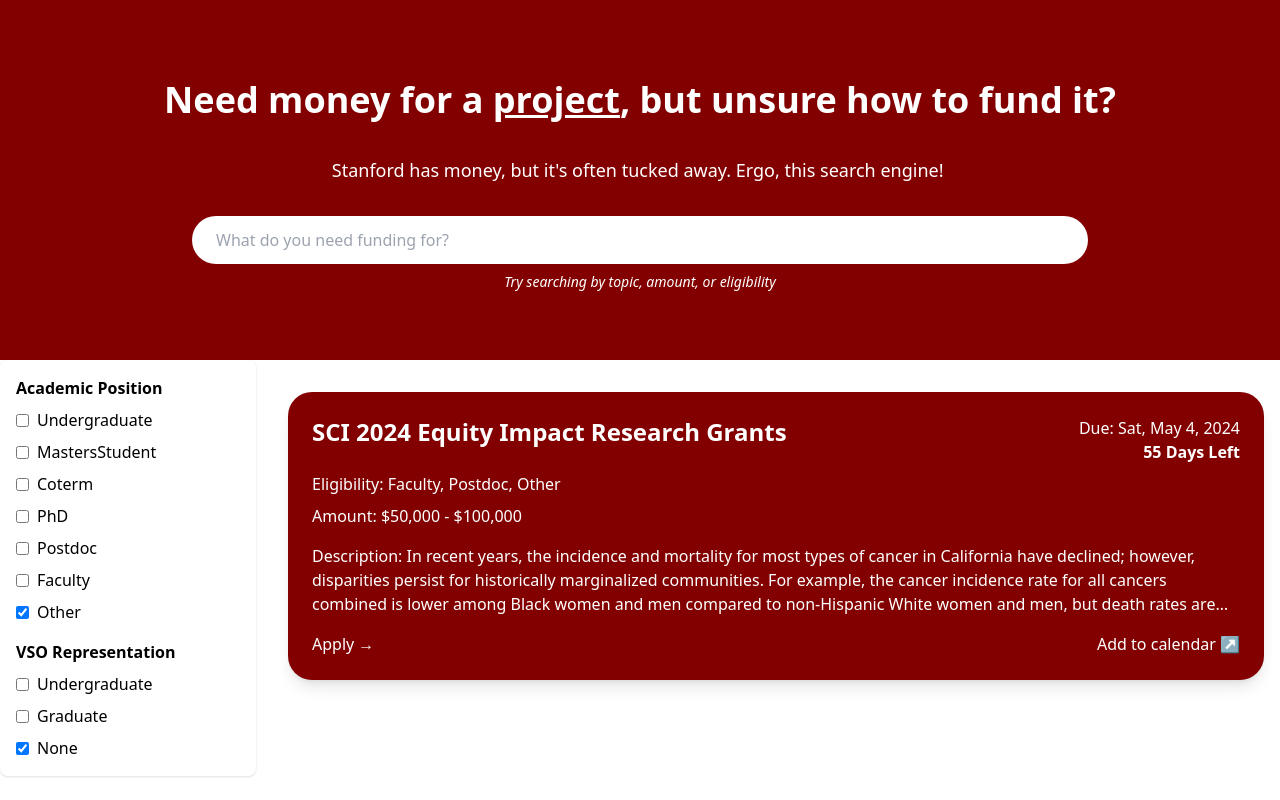
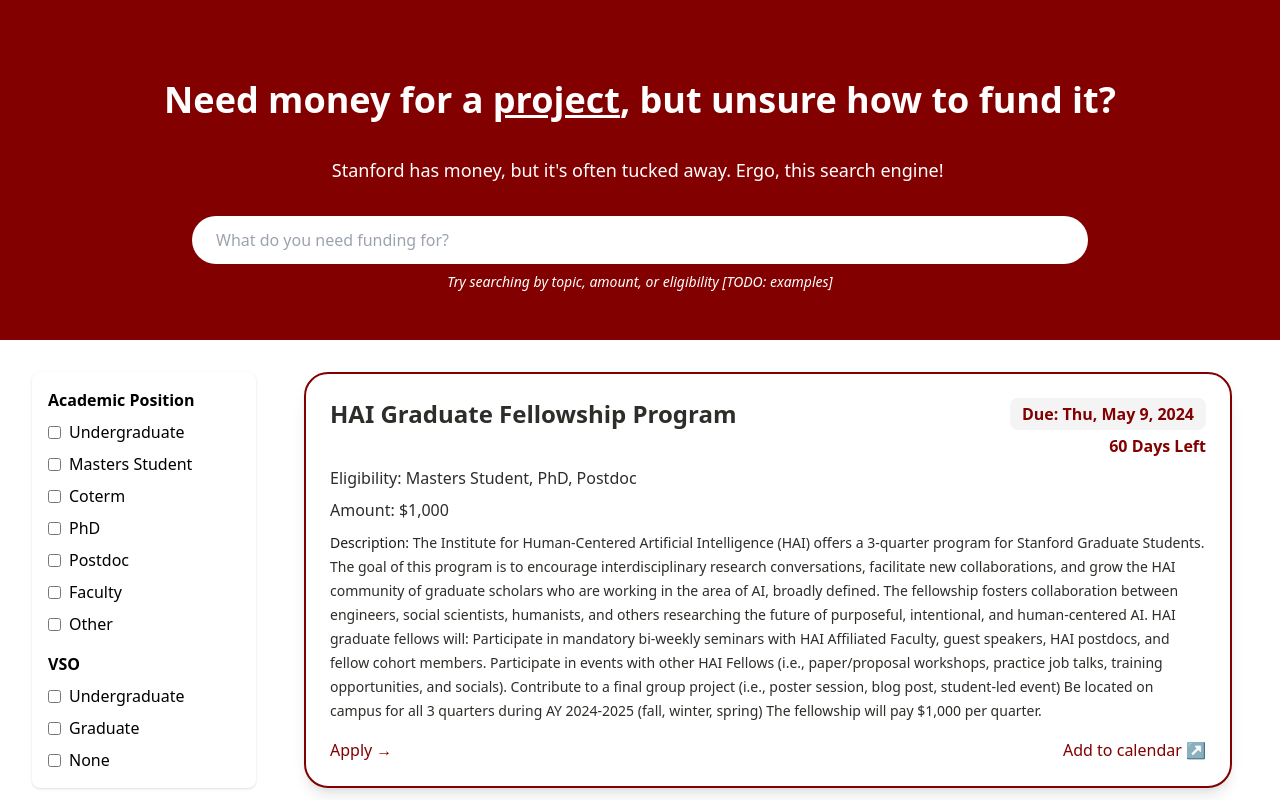
Before and after one commit to selenasun1618/freemoneyfromstanford, a Next.js app: page / in a window 1280 px wide. Shown: the top 800 px of the page. Built offline with nearby package versions, Linux system fonts and the light colour scheme.

Commit message:
fixes: multiple check boxes allowed, UI

```diff
--- a/database.json
+++ b/database.json
@@ -4,7 +4,7 @@
         "description": "The Stanford Existential Risks Initiative will fund 10-week full-time research projects dedicated to mitigating existential risks, such as nuclear war, engineered pandemics, AI deployments, and environmental changes. The program emphasizes community building among researchers through speaker events, discussion groups, and social events. Students will work under the guidance of mentors including faculty members, postdoctoral scholars, or industry experts.",
         "eligibility": [
             "Undergraduate",
-            "MastersStudent",
+            "Masters Student",
             "Coterm",
             "PhD"
         ],
@@ -18,7 +18,7 @@
         "title": "HAI Graduate Fellowship Program",
         "description": "The Institute for Human-Centered Artificial Intelligence (HAI) offers a 3-quarter program for Stanford Graduate Students. The goal of this program is to encourage interdisciplinary research conversations, facilitate new collaborations, and grow the HAI community of graduate scholars who are working in the area of AI, broadly defined. The fellowship fosters collaboration between engineers, social scientists, humanists, and others researching the future of purposeful, intentional, and human-centered AI. HAI graduate fellows will: Participate in mandatory bi-weekly seminars with HAI Affiliated Faculty, guest speakers, HAI postdocs, and fellow cohort members. Participate in events with other HAI Fellows (i.e., paper/proposal workshops, practice job talks, training opportunities, and socials). Contribute to a final group project (i.e., poster session, blog post, student-led event) Be located on campus for all 3 quarters during AY 2024-2025 (fall, winter, spring) The fellowship will pay $1,000 per quarter.",
         "eligibility": [
-            "MastersStudent",
+            "Masters Student",
             "PhD",
             "Postdoc"
         ],
--- a/src/app/page.tsx
+++ b/src/app/page.tsx
@@ -27,8 +27,8 @@
 export default function Home() {
     let [filterState, setFilterState] = useState<FilterState>({
         minAmount: null,
-        position: AcademicPosition.defaultValue,
-        representingVSO: RepresentingVSO.defaultValue,
+        positions: [],
+        representingVSOs: [],
         sortBy: SortBy.defaultValue,
         sortOrder: SortOrder.defaultValue
     });
@@ -75,12 +75,12 @@
                         &nbsp;
                     </p>
 
-                    <div className="flex flex-col grow sm:rounded-2xl px-5 pb-5">
+                    <div className="flex flex-col grow sm:rounded-2xl">
                         <div className="my-2 flex justify-center">
                             <div className="w-full max-w-4xl">
                                 <SearchInput value={searchQuery} onChange={setSearchQuery} />
                                 <p className="text-sm italic text-white mt-2 text-center">
-                                    Try searching by topic, amount, or eligibility
+                                    Try searching by topic, amount, or eligibility [TODO: examples]
                                 </p>
                             </div>
                         </div>
@@ -89,7 +89,7 @@
                 </div>
             </div>
 
-            <div className="flex gap-4">
+            <div className="flex gap-4 pt-8">
                 <div className="w-64">
                     <Filter filterState={filterState} onFilterChange={setFilterState} />
                 </div>
--- a/src/components/Filter.tsx
+++ b/src/components/Filter.tsx
@@ -7,20 +7,29 @@
 
 export function Filter({ filterState, onFilterChange }: FilterProps): React.ReactElement {
     const handlePositionChange = (position: AcademicPosition.Type) => {
+        const newPositions = filterState.positions.includes(position)
+            ? filterState.positions.filter(p => p !== position)  // remove if already selected
+            : [...filterState.positions, position];  // add if not selected
+
         onFilterChange({
             ...filterState,
-            position: filterState.position === position ? null : position
+            positions: newPositions
         });
     };
 
     const handleVSOChange = (vso: RepresentingVSO.Type) => {
+        const newVSOs = filterState.representingVSOs.includes(vso)
+            ? filterState.representingVSOs.filter(v => v !== vso)  // remove if already selected
+            : [...filterState.representingVSOs, vso];  // add if not selected
+
         onFilterChange({
             ...filterState,
-            representingVSO: filterState.representingVSO === vso ? null : vso
+            representingVSOs: newVSOs
         });
     };
 
     return (
+        <div className="pl-8">
             <div className="space-y-4 p-4 bg-white rounded-lg shadow">
                 <div>
                     <h3 className="font-semibold mb-2">Academic Position</h3>
@@ -29,9 +38,9 @@
                             <label key={position} className="flex items-center space-x-2">
                                 <input
                                     type="checkbox"
-                                checked={filterState.position === position}
+                                    checked={filterState.positions.includes(position)}
                                     onChange={() => handlePositionChange(position)}
-                                className="rounded border-gray-300"
+                                    className="rounded border-gray-600"
                                 />
                                 <span>{position}</span>
                             </label>
@@ -40,13 +49,13 @@
                 </div>
 
                 <div>
-                <h3 className="font-semibold mb-2">VSO Representation</h3>
+                    <h3 className="font-semibold mb-2">VSO</h3>
                     <div className="space-y-2">
                         {RepresentingVSO.values.map(vso => (
                             <label key={vso} className="flex items-center space-x-2">
                                 <input
                                     type="checkbox"
-                                checked={filterState.representingVSO === vso}
+                                    checked={filterState.representingVSOs.includes(vso)}
                                     onChange={() => handleVSOChange(vso)}
                                     className="rounded border-gray-300"
                                 />
@@ -56,5 +65,6 @@
                     </div>
                 </div>
             </div>
+        </div>
     );
 }
--- a/src/components/GrantCard.tsx
+++ b/src/components/GrantCard.tsx
@@ -18,12 +18,17 @@
     };
 
     const getDaysLeft = (deadline: string | Date) => {
-        if (!deadline) return null;
+        console.log('Deadline received:', deadline); // Log the raw deadline
+        if (!deadline) {
+            console.log('No deadline provided');
+            return null;
+        }
         const today = new Date();
         const deadlineDate = deadline instanceof Date ? deadline : new Date(deadline);
         const diffTime = deadlineDate.getTime() - today.getTime();
         const diffDays = Math.ceil(diffTime / (1000 * 60 * 60 * 24));
-        return diffDays > 0 ? diffDays : null;
+        const result = diffDays > 0 ? diffDays : null;
+        return result;
     };
 
     const daysLeft = getDaysLeft(grant.deadline);
@@ -38,28 +43,33 @@
     };
 
     return (
-        <div className="rounded-3xl bg-cardinal-red-dark p-6 text-white shadow-lg hover:shadow-xl transition-shadow">
+        <div className="rounded-3xl bg-white border-2 border-cardinal-red-dark p-6 text-black-900 shadow-lg hover:shadow-xl transition-shadow">
             <div className="flex justify-between items-start">
-                <h2 className="text-2xl font-semibold">{grant.title}</h2>
+                <h2 className="text-2xl font-semibold text-black-900">{grant.title}</h2>
                 <div className="text-right">
-                    <div>Due: {formatDeadline(grant.deadline)}</div>
+                    <div className="font-bold text-cardinal-red-dark bg-black-25 px-3 py-1 rounded-lg inline-block">
+                        Due: {formatDeadline(grant.deadline)}
+                    </div>
                     {daysLeft && (
-                        <div className="font-bold">{daysLeft} Days Left</div>
+                        <div className="font-bold text-cardinal-red-dark mt-1">{daysLeft} Days Left</div>
                     )}
                 </div>
             </div>
 
             <div className="mt-2">
-                <span className="font-medium">Eligibility: </span>
+                <span className="font-medium text-black-900">Eligibility: </span>
                 {grant.eligibility.join(', ')}
             </div>
 
             <div className="mt-2">
-                <span className="font-medium">Amount: </span>
+                <span className="font-medium text-black-900">Amount: </span>
                 {formatAmount()}
             </div>
 
-            <p className="mt-4 text-gray-200 line-clamp-3">Description: {grant.description}</p>
+            <div className="mt-2">
+                <span className="font-medium text-black-1000 text-sm">Description: </span>
+                <span className="text-sm">{grant.description}</span>
+            </div>
 
             <div className="flex justify-between items-center mt-4">
                 {grant.url ? (
@@ -67,23 +77,24 @@
                         href={grant.url}
                         target="_blank"
                         rel="noopener noreferrer"
-                        className="inline-flex items-center text-white hover:text-gray-200"
+                        className="inline-flex items-center text-cardinal-red-dark hover:text-cardinal-red hover:font-bold transition-all duration-150"
                     >
                         Apply →
                     </a>
                 ) : (
-                    <span className="text-gray-300">Application not yet open</span>
+                    <span className="text-black-400">Application not yet open</span>
                 )}
 
+                {grant.deadline && (
                     <button
-                    className="text-white hover:text-gray-200"
+                        className="text-cardinal-red-dark hover:text-cardinal-red hover:font-bold transition-all duration-150"
                         onClick={() => {
-                        // TODO: Implement calendar functionality
                             console.log('Add to calendar clicked');
                         }}
                     >
                         Add to calendar ↗
                     </button>
+                )}
             </div>
         </div>
     );
--- a/src/components/ResultView.tsx
+++ b/src/components/ResultView.tsx
@@ -24,10 +24,10 @@
     }, [grants, searchQuery]);
 
     return (
-        <div className="container mx-auto px-4 py-8">
+        <div className="container mx-auto px-8 pr-12">
             {sortedAndFilteredGrants.length === 0 ? (
                 <div className="text-center text-gray-500">
-                    No grants found matching your criteria
+                    No grants found matching your criteria :(
                 </div>
             ) : (
                 <ul className="space-y-4">
--- a/src/internal/types.ts
+++ b/src/internal/types.ts
@@ -1,7 +1,7 @@
 import { z } from 'zod'
 
 export namespace AcademicPosition {
-    export const values = ['Undergraduate', 'MastersStudent', 'Coterm', 'PhD', 'Postdoc', 'Faculty', 'Other'] as const
+    export const values = ['Undergraduate', 'Masters Student', 'Coterm', 'PhD', 'Postdoc', 'Faculty', 'Other'] as const
     export const schema = z.enum(values)
     export type Type = (typeof values)[number]
     export const defaultValue: Type = 'Other'
@@ -62,14 +62,12 @@
     sortOrder: SortOrder.Type,
 }
 
-export type FilterState = {
-    /// Initialize to `null`.
-    position: AcademicPosition.Type | null,
-    /// Initialize to `null`.
-    representingVSO: RepresentingVSO.Type | null,
-    minAmount: number | null,
-    sortBy: SortBy.Type,
-    sortOrder: SortOrder.Type,
+export interface FilterState {
+    minAmount: number | null;
+    positions: AcademicPosition.Type[];
+    representingVSOs: RepresentingVSO.Type[];
+    sortBy: SortBy.Type;
+    sortOrder: SortOrder.Type;
 }
 
 export type SearchState = {
--- a/tailwind.config.ts
+++ b/tailwind.config.ts
@@ -30,6 +30,7 @@
         200: '#C0C0BF',
         100: '#D5D5D4',
         50: '#EAEAEA',
+        25: '#F4F4F4',
       },
       'white': '#ffffff',
       'cardinal-red': '#8c1515',
```
Also changed, not shown: src/internal/filter.ts (+13 -7 lines), src/utils/similarity.ts (added, +40 -0 lines), embeddings.json (renamed from src/internal/embeddings.json), 1 other file (tests, documents, lock files or other folders). Lines whose indentation alone changed are shown as unchanged.
